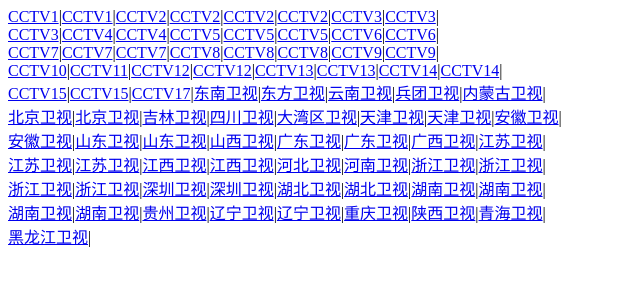
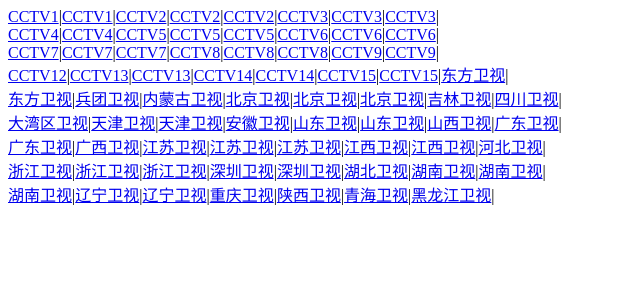
Before and after one commit to ilip/resource, a plain HTML site: page iptv/hotel.html in a window 1280 px wide. Shown: the whole page, without its empty margins (0-640 px from the left). Drawn offline with Linux system fonts and the light colour scheme.

Commit message:
update hotel files

```diff
--- a/iptv/hotel.html
+++ b/iptv/hotel.html
@@ -3,15 +3,13 @@
 <title>Links</title>
 </head>
 <body>
-<span><a href="http://183.0.186.131:9900/tsfile/live/0001_1.m3u8?key=txiptv&playlive=1&authid=0" target="_blank">CCTV1</a>|</span><span><a href="http://14.212.185.27:9901/tsfile/live/0001_1.m3u8?key=txiptv&playlive=0&authid=0" target="_blank">CCTV1</a>|</span><span><a href="http://183.0.186.131:9900/tsfile/live/0002_1.m3u8?key=txiptv&playlive=1&authid=0" target="_blank">CCTV2</a>|</span><span><a href="http://223.112.219.174:9901/tsfile/live/0002_1.m3u8?key=txiptv&playlive=1&authid=0" target="_blank">CCTV2</a>|</span><span><a href="http://218.3.138.25:1111/tsfile/live/1001_1.m3u8?key=txiptv&playlive=1&authid=0" target="_blank">CCTV2</a>|</span><span><a href="http://14.212.185.27:9901/tsfile/live/0002_1.m3u8?key=txiptv&playlive=0&authid=0" target="_blank">CCTV2</a>|</span><span><a href="http://183.0.186.131:9900/tsfile/live/0003_1.m3u8?key=txiptv&playlive=1&authid=0" target="_blank">CCTV3</a>|</span><span><a href="http://218.3.138.25:1111/tsfile/live/1002_1.m3u8?key=txiptv&playlive=1&authid=0" target="_blank">CCTV3</a>|</span><div></div>
-<span><a href="http://14.212.185.27:9901/tsfile/live/0003_1.m3u8?key=txiptv&playlive=0&authid=0" target="_blank">CCTV3</a>|</span><span><a href="http://183.0.186.131:9900/tsfile/live/0004_1.m3u8?key=txiptv&playlive=1&authid=0" target="_blank">CCTV4</a>|</span><span><a href="http://14.212.185.27:9901/tsfile/live/0004_1.m3u8?key=txiptv&playlive=0&authid=0" target="_blank">CCTV4</a>|</span><span><a href="http://218.3.138.25:1111/tsfile/live/1004_1.m3u8?key=txiptv&playlive=1&authid=0" target="_blank">CCTV5</a>|</span><span><a href="http://183.0.186.131:9900/tsfile/live/0005_1.m3u8?key=txiptv&playlive=1&authid=0" target="_blank">CCTV5</a>|</span><span><a href="http://14.212.185.27:9901/tsfile/live/0005_1.m3u8?key=txiptv&playlive=0&authid=0" target="_blank">CCTV5</a>|</span><span><a href="http://218.3.138.25:1111/tsfile/live/1005_1.m3u8?key=txiptv&playlive=1&authid=0" target="_blank">CCTV6</a>|</span><span><a href="http://14.212.185.27:9901/tsfile/live/0006_1.m3u8?key=txiptv&playlive=0&authid=0" target="_blank">CCTV6</a>|</span><div></div>
-<span><a href="http://223.112.219.174:9901/tsfile/live/0007_1.m3u8?key=txiptv&playlive=1&authid=0" target="_blank">CCTV7</a>|</span><span><a href="http://183.0.186.131:9900/tsfile/live/0007_1.m3u8?key=txiptv&playlive=1&authid=0" target="_blank">CCTV7</a>|</span><span><a href="http://14.212.185.27:9901/tsfile/live/0007_1.m3u8?key=txiptv&playlive=0&authid=0" target="_blank">CCTV7</a>|</span><span><a href="http://218.3.138.25:1111/tsfile/live/1007_1.m3u8?key=txiptv&playlive=1&authid=0" target="_blank">CCTV8</a>|</span><span><a href="http://183.0.186.131:9900/tsfile/live/0008_1.m3u8?key=txiptv&playlive=1&authid=0" target="_blank">CCTV8</a>|</span><span><a href="http://14.212.185.27:9901/tsfile/live/0008_1.m3u8?key=txiptv&playlive=0&authid=0" target="_blank">CCTV8</a>|</span><span><a href="http://183.0.186.131:9900/tsfile/live/0009_1.m3u8?key=txiptv&playlive=1&authid=0" target="_blank">CCTV9</a>|</span><span><a href="http://14.212.185.27:9901/tsfile/live/0009_1.m3u8?key=txiptv&playlive=0&authid=0" target="_blank">CCTV9</a>|</span><div></div>
-<span><a href="http://14.212.185.27:9901/tsfile/live/0010_1.m3u8?key=txiptv&playlive=0&authid=0" target="_blank">CCTV10</a>|</span><span><a href="http://14.212.185.27:9901/tsfile/live/0011_1.m3u8?key=txiptv&playlive=0&authid=0" target="_blank">CCTV11</a>|</span><span><a href="http://14.212.185.27:9901/tsfile/live/0012_1.m3u8?key=txiptv&playlive=0&authid=0" target="_blank">CCTV12</a>|</span><span><a href="http://223.112.219.174:9901/tsfile/live/0012_1.m3u8?key=txiptv&playlive=1&authid=0" target="_blank">CCTV12</a>|</span><span><a href="http://223.112.219.174:9901/tsfile/live/0013_1.m3u8?key=txiptv&playlive=1&authid=0" target="_blank">CCTV13</a>|</span><span><a href="http://14.212.185.27:9901/tsfile/live/0013_1.m3u8?key=txiptv&playlive=0&authid=0" target="_blank">CCTV13</a>|</span><span><a href="http://223.112.219.174:9901/tsfile/live/0014_1.m3u8?key=txiptv&playlive=1&authid=0" target="_blank">CCTV14</a>|</span><span><a href="http://14.212.185.27:9901/tsfile/live/0014_1.m3u8?key=txiptv&playlive=0&authid=0" target="_blank">CCTV14</a>|</span><div></div>
-<span><a href="http://223.112.219.174:9901/tsfile/live/0015_1.m3u8?key=txiptv&playlive=1&authid=0" target="_blank">CCTV15</a>|</span><span><a href="http://14.212.185.27:9901/tsfile/live/0015_1.m3u8?key=txiptv&playlive=0&authid=0" target="_blank">CCTV15</a>|</span><span><a href="http://14.212.185.27:9901/tsfile/live/0017_1.m3u8?key=txiptv&playlive=0&authid=0" target="_blank">CCTV17</a>|</span><span><a href="http://14.212.185.27:9901/tsfile/live/0137_1.m3u8?key=txiptv&playlive=0&authid=0" target="_blank">东南卫视</a>|</span><span><a href="http://14.212.185.27:9901/tsfile/live/0107_1.m3u8?key=txiptv&playlive=0&authid=0" target="_blank">东方卫视</a>|</span><span><a href="http://14.212.185.27:9901/tsfile/live/0119_1.m3u8?key=txiptv&playlive=0&authid=0" target="_blank">云南卫视</a>|</span><span><a href="http://183.0.186.131:9900/tsfile/live/0115_1.m3u8?key=txiptv&playlive=1&authid=0" target="_blank">兵团卫视</a>|</span><span><a href="http://14.212.185.27:9901/tsfile/live/0109_1.m3u8?key=txiptv&playlive=0&authid=0" target="_blank">内蒙古卫视</a>|</span><div></div>
-<span><a href="http://14.212.185.27:9901/tsfile/live/0122_1.m3u8?key=txiptv&playlive=0&authid=0" target="_blank">北京卫视</a>|</span><span><a href="http://223.112.219.174:9901/tsfile/live/0122_1.m3u8?key=txiptv&playlive=1&authid=0" target="_blank">北京卫视</a>|</span><span><a href="http://14.212.185.27:9901/tsfile/live/0116_1.m3u8?key=txiptv&playlive=0&authid=0" target="_blank">吉林卫视</a>|</span><span><a href="http://14.212.185.27:9901/tsfile/live/0123_1.m3u8?key=txiptv&playlive=0&authid=0" target="_blank">四川卫视</a>|</span><span><a href="http://14.212.185.27:9901/tsfile/live/1004_1.m3u8?key=txiptv&playlive=0&authid=0" target="_blank">大湾区卫视</a>|</span><span><a href="http://14.212.185.27:9901/tsfile/live/0135_1.m3u8?key=txiptv&playlive=0&authid=0" target="_blank">天津卫视</a>|</span><span><a href="http://183.0.186.131:9900/tsfile/live/0135_1.m3u8?key=txiptv&playlive=1&authid=0" target="_blank">天津卫视</a>|</span><span><a href="http://183.0.186.131:9900/tsfile/live/0130_1.m3u8?key=txiptv&playlive=1&authid=0" target="_blank">安徽卫视</a>|</span><div></div>
-<span><a href="http://14.212.185.27:9901/tsfile/live/0130_1.m3u8?key=txiptv&playlive=0&authid=0" target="_blank">安徽卫视</a>|</span><span><a href="http://183.0.186.131:9900/tsfile/live/0131_1.m3u8?key=txiptv&playlive=1&authid=0" target="_blank">山东卫视</a>|</span><span><a href="http://14.212.185.27:9901/tsfile/live/0131_1.m3u8?key=txiptv&playlive=0&authid=0" target="_blank">山东卫视</a>|</span><span><a href="http://14.212.185.27:9901/tsfile/live/0118_1.m3u8?key=txiptv&playlive=0&authid=0" target="_blank">山西卫视</a>|</span><span><a href="http://14.212.185.27:9901/tsfile/live/0018_1.m3u8?key=txiptv&playlive=0&authid=0" target="_blank">广东卫视</a>|</span><span><a href="http://183.0.186.131:9900/tsfile/live/0125_1.m3u8?key=txiptv&playlive=1&authid=0" target="_blank">广东卫视</a>|</span><span><a href="http://14.212.185.27:9901/tsfile/live/0113_1.m3u8?key=txiptv&playlive=0&authid=0" target="_blank">广西卫视</a>|</span><span><a href="http://14.212.185.27:9901/tsfile/live/0127_1.m3u8?key=txiptv&playlive=0&authid=0" target="_blank">江苏卫视</a>|</span><div></div>
-<span><a href="http://218.3.138.25:1111/tsfile/live/1017_1.m3u8?key=txiptv&playlive=1&authid=0" target="_blank">江苏卫视</a>|</span><span><a href="http://183.0.186.131:9900/tsfile/live/0127_1.m3u8?key=txiptv&playlive=1&authid=0" target="_blank">江苏卫视</a>|</span><span><a href="http://14.212.185.27:9901/tsfile/live/0138_1.m3u8?key=txiptv&playlive=0&authid=0" target="_blank">江西卫视</a>|</span><span><a href="http://183.0.186.131:9900/tsfile/live/0138_1.m3u8?key=txiptv&playlive=1&authid=0" target="_blank">江西卫视</a>|</span><span><a href="http://14.212.185.27:9901/tsfile/live/0117_1.m3u8?key=txiptv&playlive=0&authid=0" target="_blank">河北卫视</a>|</span><span><a href="http://14.212.185.27:9901/tsfile/live/0139_1.m3u8?key=txiptv&playlive=0&authid=0" target="_blank">河南卫视</a>|</span><span><a href="http://218.3.138.25:1111/tsfile/live/1019_1.m3u8?key=txiptv&playlive=1&authid=0" target="_blank">浙江卫视</a>|</span><span><a href="http://14.212.185.27:9901/tsfile/live/0124_1.m3u8?key=txiptv&playlive=0&authid=0" target="_blank">浙江卫视</a>|</span><div></div>
-<span><a href="http://183.0.186.131:9900/tsfile/live/0124_1.m3u8?key=txiptv&playlive=1&authid=0" target="_blank">浙江卫视</a>|</span><span><a href="http://223.112.219.174:9901/tsfile/live/0124_1.m3u8?key=txiptv&playlive=1&authid=0" target="_blank">浙江卫视</a>|</span><span><a href="http://14.212.185.27:9901/tsfile/live/0126_1.m3u8?key=txiptv&playlive=0&authid=0" target="_blank">深圳卫视</a>|</span><span><a href="http://183.0.186.131:9900/tsfile/live/0126_1.m3u8?key=txiptv&playlive=1&authid=0" target="_blank">深圳卫视</a>|</span><span><a href="http://183.0.186.131:9900/tsfile/live/0132_1.m3u8?key=txiptv&playlive=1&authid=0" target="_blank">湖北卫视</a>|</span><span><a href="http://14.212.185.27:9901/tsfile/live/0132_1.m3u8?key=txiptv&playlive=0&authid=0" target="_blank">湖北卫视</a>|</span><span><a href="http://183.0.186.131:9900/tsfile/live/0128_1.m3u8?key=txiptv&playlive=1&authid=0" target="_blank">湖南卫视</a>|</span><span><a href="http://218.3.138.25:1111/tsfile/live/1018_1.m3u8?key=txiptv&playlive=1&authid=0" target="_blank">湖南卫视</a>|</span><div></div>
-<span><a href="http://14.212.185.27:9901/tsfile/live/0128_1.m3u8?key=txiptv&playlive=0&authid=0" target="_blank">湖南卫视</a>|</span><span><a href="http://223.112.219.174:9901/tsfile/live/0128_1.m3u8?key=txiptv&playlive=1&authid=0" target="_blank">湖南卫视</a>|</span><span><a href="http://14.212.185.27:9901/tsfile/live/0120_1.m3u8?key=txiptv&playlive=0&authid=0" target="_blank">贵州卫视</a>|</span><span><a href="http://14.212.185.27:9901/tsfile/live/0121_1.m3u8?key=txiptv&playlive=0&authid=0" target="_blank">辽宁卫视</a>|</span><span><a href="http://183.0.186.131:9900/tsfile/live/0121_1.m3u8?key=txiptv&playlive=1&authid=0" target="_blank">辽宁卫视</a>|</span><span><a href="http://14.212.185.27:9901/tsfile/live/0142_1.m3u8?key=txiptv&playlive=0&authid=0" target="_blank">重庆卫视</a>|</span><span><a href="http://14.212.185.27:9901/tsfile/live/0136_1.m3u8?key=txiptv&playlive=0&authid=0" target="_blank">陕西卫视</a>|</span><span><a href="http://14.212.185.27:9901/tsfile/live/0140_1.m3u8?key=txiptv&playlive=0&authid=0" target="_blank">青海卫视</a>|</span><div></div>
-<span><a href="http://14.212.185.27:9901/tsfile/live/0143_1.m3u8?key=txiptv&playlive=0&authid=0" target="_blank">黑龙江卫视</a>|</span></body>
+<span><a href="http://183.0.186.75:9900/tsfile/live/0001_1.m3u8?key=txiptv&playlive=1&authid=0" target="_blank">CCTV1</a>|</span><span><a href="http://218.3.138.25:1111/tsfile/live/1000_1.m3u8?key=txiptv&playlive=1&authid=0" target="_blank">CCTV1</a>|</span><span><a href="http://183.0.186.75:9900/tsfile/live/0002_1.m3u8?key=txiptv&playlive=1&authid=0" target="_blank">CCTV2</a>|</span><span><a href="http://223.112.219.174:9901/tsfile/live/0002_1.m3u8?key=txiptv&playlive=1&authid=0" target="_blank">CCTV2</a>|</span><span><a href="http://218.3.138.25:1111/tsfile/live/1001_1.m3u8?key=txiptv&playlive=1&authid=0" target="_blank">CCTV2</a>|</span><span><a href="http://183.0.186.75:9900/tsfile/live/0003_1.m3u8?key=txiptv&playlive=1&authid=0" target="_blank">CCTV3</a>|</span><span><a href="http://14.212.185.27:9901/tsfile/live/0003_1.m3u8?key=txiptv&playlive=0&authid=0" target="_blank">CCTV3</a>|</span><span><a href="http://218.3.138.25:1111/tsfile/live/1002_1.m3u8?key=txiptv&playlive=1&authid=0" target="_blank">CCTV3</a>|</span><div></div>
+<span><a href="http://183.0.186.75:9900/tsfile/live/0004_1.m3u8?key=txiptv&playlive=1&authid=0" target="_blank">CCTV4</a>|</span><span><a href="http://14.212.185.27:9901/tsfile/live/0004_1.m3u8?key=txiptv&playlive=0&authid=0" target="_blank">CCTV4</a>|</span><span><a href="http://183.0.186.75:9900/tsfile/live/0005_1.m3u8?key=txiptv&playlive=1&authid=0" target="_blank">CCTV5</a>|</span><span><a href="http://218.3.138.25:1111/tsfile/live/1004_1.m3u8?key=txiptv&playlive=1&authid=0" target="_blank">CCTV5</a>|</span><span><a href="http://14.212.185.27:9901/tsfile/live/0005_1.m3u8?key=txiptv&playlive=0&authid=0" target="_blank">CCTV5</a>|</span><span><a href="http://183.0.186.75:9900/tsfile/live/0006_1.m3u8?key=txiptv&playlive=1&authid=0" target="_blank">CCTV6</a>|</span><span><a href="http://14.212.185.27:9901/tsfile/live/0006_1.m3u8?key=txiptv&playlive=0&authid=0" target="_blank">CCTV6</a>|</span><span><a href="http://218.3.138.25:1111/tsfile/live/1005_1.m3u8?key=txiptv&playlive=1&authid=0" target="_blank">CCTV6</a>|</span><div></div>
+<span><a href="http://183.0.186.75:9900/tsfile/live/0007_1.m3u8?key=txiptv&playlive=1&authid=0" target="_blank">CCTV7</a>|</span><span><a href="http://223.112.219.174:9901/tsfile/live/0007_1.m3u8?key=txiptv&playlive=1&authid=0" target="_blank">CCTV7</a>|</span><span><a href="http://14.212.185.27:9901/tsfile/live/0007_1.m3u8?key=txiptv&playlive=0&authid=0" target="_blank">CCTV7</a>|</span><span><a href="http://183.0.186.75:9900/tsfile/live/0008_1.m3u8?key=txiptv&playlive=1&authid=0" target="_blank">CCTV8</a>|</span><span><a href="http://218.3.138.25:1111/tsfile/live/1007_1.m3u8?key=txiptv&playlive=1&authid=0" target="_blank">CCTV8</a>|</span><span><a href="http://14.212.185.27:9901/tsfile/live/0008_1.m3u8?key=txiptv&playlive=0&authid=0" target="_blank">CCTV8</a>|</span><span><a href="http://183.0.186.75:9900/tsfile/live/0009_1.m3u8?key=txiptv&playlive=1&authid=0" target="_blank">CCTV9</a>|</span><span><a href="http://14.212.185.27:9901/tsfile/live/0009_1.m3u8?key=txiptv&playlive=0&authid=0" target="_blank">CCTV9</a>|</span><div></div>
+<span><a href="http://223.112.219.174:9901/tsfile/live/0012_1.m3u8?key=txiptv&playlive=1&authid=0" target="_blank">CCTV12</a>|</span><span><a href="http://218.3.138.25:1111/tsfile/live/1012_1.m3u8?key=txiptv&playlive=1&authid=0" target="_blank">CCTV13</a>|</span><span><a href="http://223.112.219.174:9901/tsfile/live/0013_1.m3u8?key=txiptv&playlive=1&authid=0" target="_blank">CCTV13</a>|</span><span><a href="http://14.212.185.27:9901/tsfile/live/0014_1.m3u8?key=txiptv&playlive=0&authid=0" target="_blank">CCTV14</a>|</span><span><a href="http://223.112.219.174:9901/tsfile/live/0014_1.m3u8?key=txiptv&playlive=1&authid=0" target="_blank">CCTV14</a>|</span><span><a href="http://14.212.185.27:9901/tsfile/live/0015_1.m3u8?key=txiptv&playlive=0&authid=0" target="_blank">CCTV15</a>|</span><span><a href="http://223.112.219.174:9901/tsfile/live/0015_1.m3u8?key=txiptv&playlive=1&authid=0" target="_blank">CCTV15</a>|</span><span><a href="http://223.112.219.174:9901/tsfile/live/0107_1.m3u8?key=txiptv&playlive=1&authid=0" target="_blank">东方卫视</a>|</span><div></div>
+<span><a href="http://218.3.138.25:1111/tsfile/live/1020_1.m3u8?key=txiptv&playlive=1&authid=0" target="_blank">东方卫视</a>|</span><span><a href="http://183.0.186.75:9900/tsfile/live/0115_1.m3u8?key=txiptv&playlive=1&authid=0" target="_blank">兵团卫视</a>|</span><span><a href="http://14.212.185.27:9901/tsfile/live/0109_1.m3u8?key=txiptv&playlive=0&authid=0" target="_blank">内蒙古卫视</a>|</span><span><a href="http://183.0.186.75:9900/tsfile/live/0122_1.m3u8?key=txiptv&playlive=1&authid=0" target="_blank">北京卫视</a>|</span><span><a href="http://218.3.138.25:1111/tsfile/live/1021_1.m3u8?key=txiptv&playlive=1&authid=0" target="_blank">北京卫视</a>|</span><span><a href="http://223.112.219.174:9901/tsfile/live/0122_1.m3u8?key=txiptv&playlive=1&authid=0" target="_blank">北京卫视</a>|</span><span><a href="http://14.212.185.27:9901/tsfile/live/0116_1.m3u8?key=txiptv&playlive=0&authid=0" target="_blank">吉林卫视</a>|</span><span><a href="http://14.212.185.27:9901/tsfile/live/0123_1.m3u8?key=txiptv&playlive=0&authid=0" target="_blank">四川卫视</a>|</span><div></div>
+<span><a href="http://14.212.185.27:9901/tsfile/live/1004_1.m3u8?key=txiptv&playlive=0&authid=0" target="_blank">大湾区卫视</a>|</span><span><a href="http://183.0.186.75:9900/tsfile/live/0135_1.m3u8?key=txiptv&playlive=1&authid=0" target="_blank">天津卫视</a>|</span><span><a href="http://14.212.185.27:9901/tsfile/live/0135_1.m3u8?key=txiptv&playlive=0&authid=0" target="_blank">天津卫视</a>|</span><span><a href="http://183.0.186.75:9900/tsfile/live/0130_1.m3u8?key=txiptv&playlive=1&authid=0" target="_blank">安徽卫视</a>|</span><span><a href="http://183.0.186.75:9900/tsfile/live/0131_1.m3u8?key=txiptv&playlive=1&authid=0" target="_blank">山东卫视</a>|</span><span><a href="http://14.212.185.27:9901/tsfile/live/0131_1.m3u8?key=txiptv&playlive=0&authid=0" target="_blank">山东卫视</a>|</span><span><a href="http://14.212.185.27:9901/tsfile/live/0118_1.m3u8?key=txiptv&playlive=0&authid=0" target="_blank">山西卫视</a>|</span><span><a href="http://14.212.185.27:9901/tsfile/live/0018_1.m3u8?key=txiptv&playlive=0&authid=0" target="_blank">广东卫视</a>|</span><div></div>
+<span><a href="http://183.0.186.75:9900/tsfile/live/0125_1.m3u8?key=txiptv&playlive=1&authid=0" target="_blank">广东卫视</a>|</span><span><a href="http://14.212.185.27:9901/tsfile/live/0113_1.m3u8?key=txiptv&playlive=0&authid=0" target="_blank">广西卫视</a>|</span><span><a href="http://183.0.186.75:9900/tsfile/live/0127_1.m3u8?key=txiptv&playlive=1&authid=0" target="_blank">江苏卫视</a>|</span><span><a href="http://218.3.138.25:1111/tsfile/live/1017_1.m3u8?key=txiptv&playlive=1&authid=0" target="_blank">江苏卫视</a>|</span><span><a href="http://14.212.185.27:9901/tsfile/live/0127_1.m3u8?key=txiptv&playlive=0&authid=0" target="_blank">江苏卫视</a>|</span><span><a href="http://183.0.186.75:9900/tsfile/live/0138_1.m3u8?key=txiptv&playlive=1&authid=0" target="_blank">江西卫视</a>|</span><span><a href="http://14.212.185.27:9901/tsfile/live/0138_1.m3u8?key=txiptv&playlive=0&authid=0" target="_blank">江西卫视</a>|</span><span><a href="http://14.212.185.27:9901/tsfile/live/0117_1.m3u8?key=txiptv&playlive=0&authid=0" target="_blank">河北卫视</a>|</span><div></div>
+<span><a href="http://183.0.186.75:9900/tsfile/live/0124_1.m3u8?key=txiptv&playlive=1&authid=0" target="_blank">浙江卫视</a>|</span><span><a href="http://223.112.219.174:9901/tsfile/live/0124_1.m3u8?key=txiptv&playlive=1&authid=0" target="_blank">浙江卫视</a>|</span><span><a href="http://14.212.185.27:9901/tsfile/live/0124_1.m3u8?key=txiptv&playlive=0&authid=0" target="_blank">浙江卫视</a>|</span><span><a href="http://183.0.186.75:9900/tsfile/live/0126_1.m3u8?key=txiptv&playlive=1&authid=0" target="_blank">深圳卫视</a>|</span><span><a href="http://14.212.185.27:9901/tsfile/live/0126_1.m3u8?key=txiptv&playlive=0&authid=0" target="_blank">深圳卫视</a>|</span><span><a href="http://183.0.186.75:9900/tsfile/live/0132_1.m3u8?key=txiptv&playlive=1&authid=0" target="_blank">湖北卫视</a>|</span><span><a href="http://14.212.185.27:9901/tsfile/live/0128_1.m3u8?key=txiptv&playlive=0&authid=0" target="_blank">湖南卫视</a>|</span><span><a href="http://183.0.186.75:9900/tsfile/live/0128_1.m3u8?key=txiptv&playlive=1&authid=0" target="_blank">湖南卫视</a>|</span><div></div>
+<span><a href="http://223.112.219.174:9901/tsfile/live/0128_1.m3u8?key=txiptv&playlive=1&authid=0" target="_blank">湖南卫视</a>|</span><span><a href="http://183.0.186.75:9900/tsfile/live/0121_1.m3u8?key=txiptv&playlive=1&authid=0" target="_blank">辽宁卫视</a>|</span><span><a href="http://14.212.185.27:9901/tsfile/live/0121_1.m3u8?key=txiptv&playlive=0&authid=0" target="_blank">辽宁卫视</a>|</span><span><a href="http://14.212.185.27:9901/tsfile/live/0142_1.m3u8?key=txiptv&playlive=0&authid=0" target="_blank">重庆卫视</a>|</span><span><a href="http://14.212.185.27:9901/tsfile/live/0136_1.m3u8?key=txiptv&playlive=0&authid=0" target="_blank">陕西卫视</a>|</span><span><a href="http://14.212.185.27:9901/tsfile/live/0140_1.m3u8?key=txiptv&playlive=0&authid=0" target="_blank">青海卫视</a>|</span><span><a href="http://14.212.185.27:9901/tsfile/live/0143_1.m3u8?key=txiptv&playlive=0&authid=0" target="_blank">黑龙江卫视</a>|</span></body>
 </html>
```
Also changed, not shown: iptv/cctv.txt, iptv/hotel.txt, iptv/itv.txt, iptv/weishi.txt, 3 other files.
